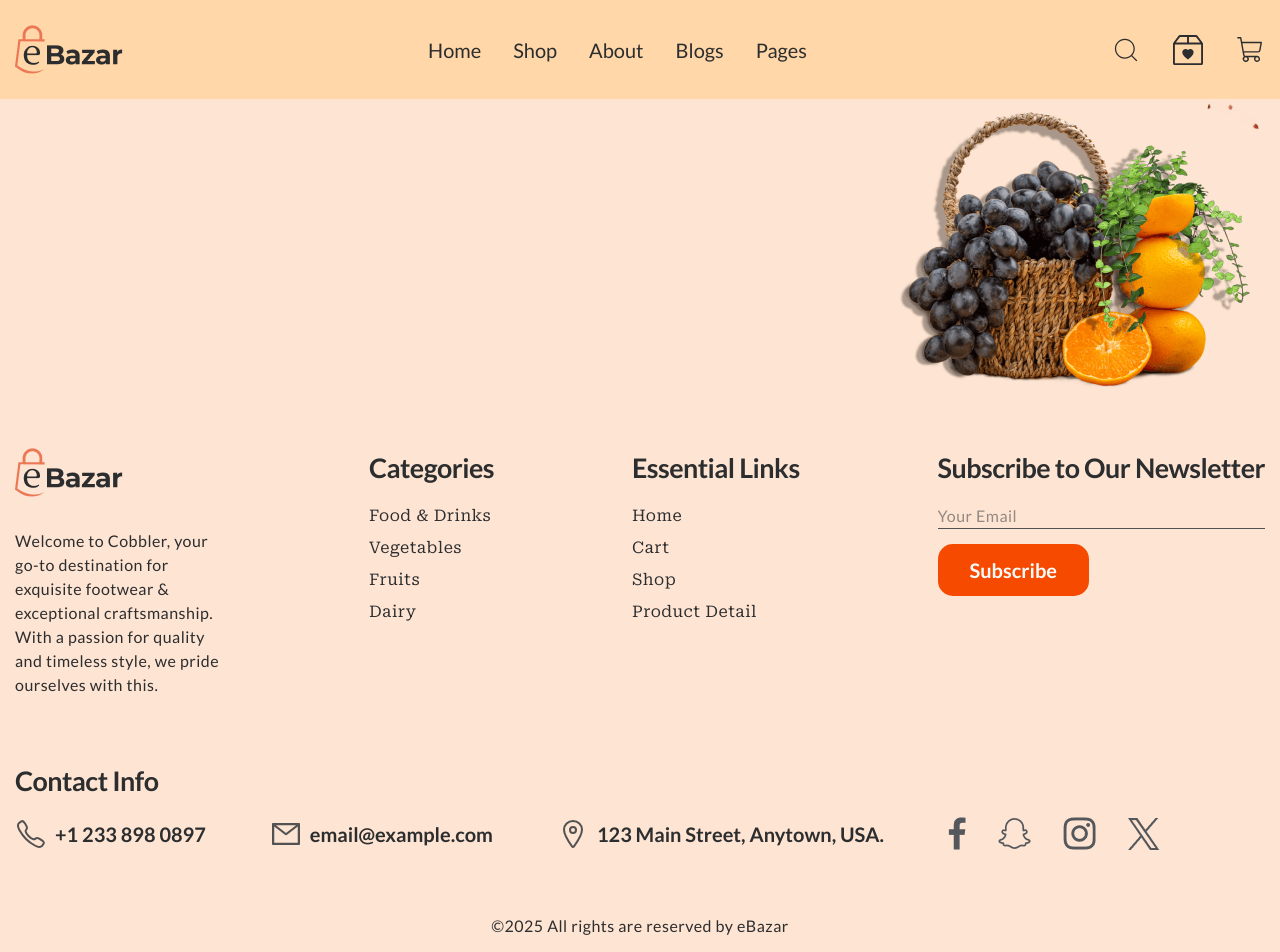
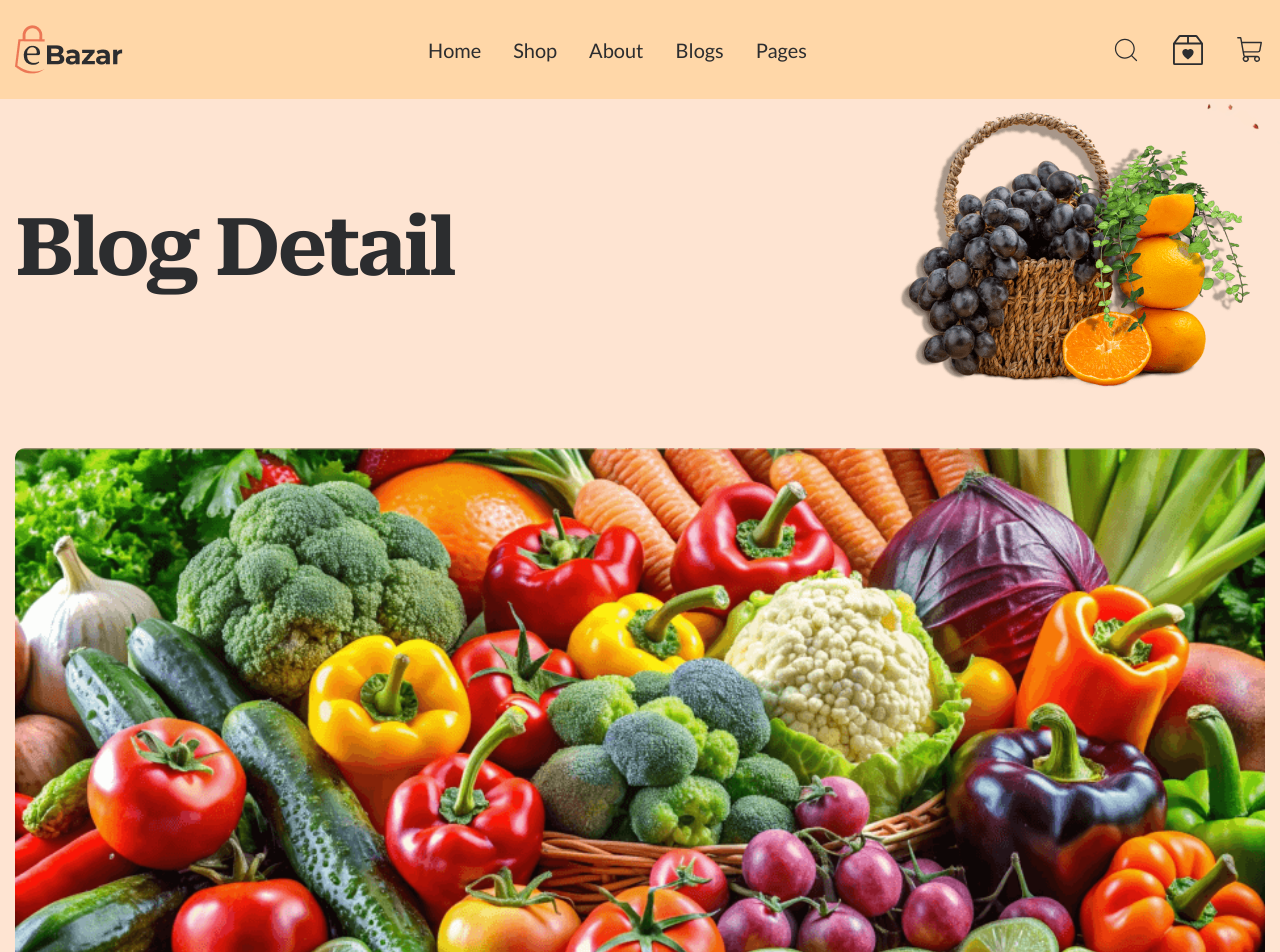
Before and after one commit to hossein1075/e-Bazar, a React (Vite) app: page /blogDetail in a window 1280 px wide. Shown: the top 952 px of the page. Built offline with nearby package versions, Linux system fonts and the light colour scheme.

Commit message:
add section second blog detail page

```diff
--- /dev/null
+++ b/src/BlogDetail/BlogDetailimg/BlogDetailImg.jsx
@@ -0,0 +1,17 @@
+import React from 'react'
+
+function BlogDetailImg() {
+  return (
+    <>
+    <section className='py-8 sm:py-12'>
+        <div className="container">
+            <div>
+                <img src="/images/BlogDetail/blog-detail-1.png" className='w-full rounded-10px' alt="BlogDetail" />
+            </div>
+        </div>
+    </section>
+    </>
+  )
+}
+
+export default BlogDetailImg
--- a/src/pages/BlogDetail.jsx
+++ b/src/pages/BlogDetail.jsx
@@ -2,11 +2,15 @@ import React from 'react'
 import Footer from '../components/footer/Footer'
 import Header from '../components/header/Header'
 import ShopBanner from '../components/Shop/Title/ShopBanner'
+import BlogDetailImg from '../BlogDetail/BlogDetailimg/BlogDetailImg'
 function BlogDetail() {
   return (
     <>
     <Header/>
-    <ShopBanner/>
+    <ShopBanner
+    title='Blog Detail'
+    />
+    <BlogDetailImg/>
     <Footer/>
     </>
   )
```
Also changed, not shown: public/images/BlogDetail/blog-detail-1.png (added).
